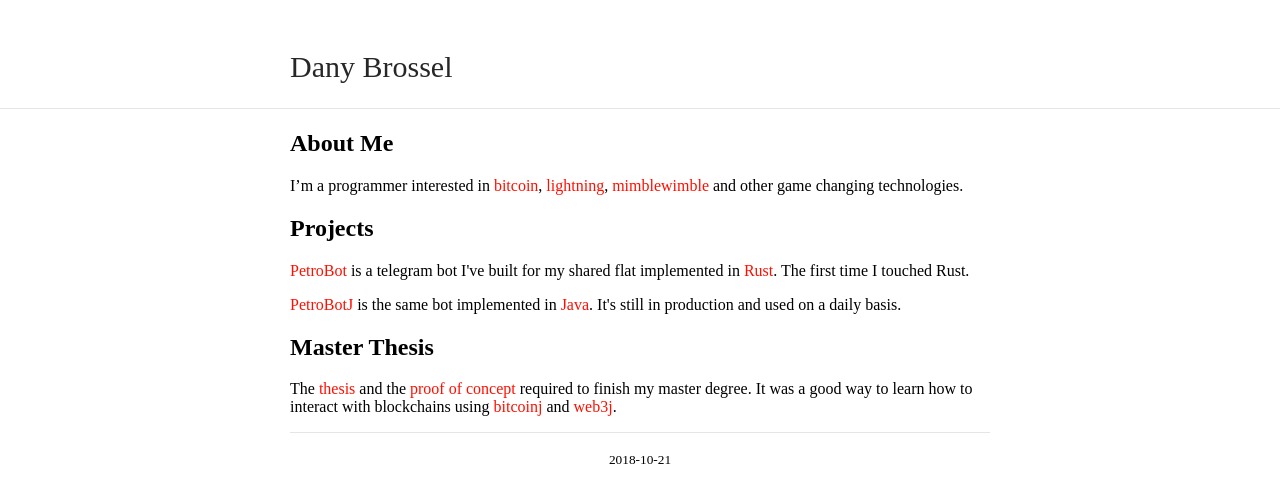
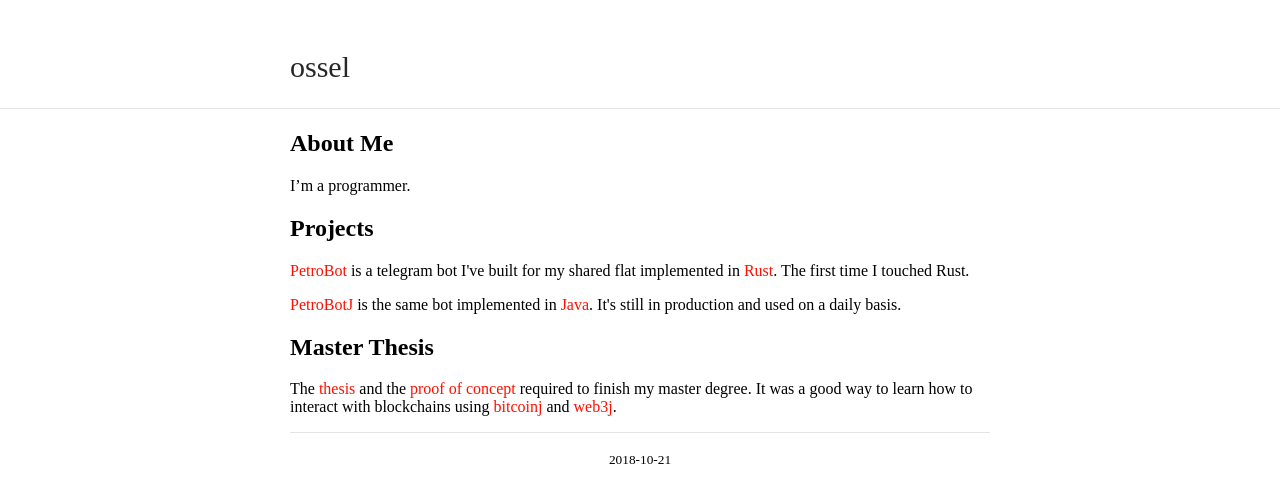
Before and after one commit to ossel/ossel.github.io, a plain HTML site: page index.html in a window 1280 px wide. Drawn offline with Linux system fonts and the light colour scheme; a web font is replaced by a local one.

Commit message:
Update front page

```diff
--- a/index.html
+++ b/index.html
@@ -1,7 +1,7 @@
 <!DOCTYPE html>
 <html lang="en"><head>
 <meta http-equiv="content-type" content="text/html; charset=UTF-8">
-    <title>Dany Brossel</title>
+    <title>ossel</title>
 
     <meta charset="utf-8">
     <meta name="viewport" content="width=device-width, initial-scale=1">
@@ -18,7 +18,7 @@
 <body>
     <div class="wrapper">
         <div class="navbar container">
-            <a id="author-name" class="alignable pull-left" href="">Dany Brossel</a>
+            <a id="author-name" class="alignable pull-left" href="">ossel</a>
             <!--<ul id="navlist" class="alignable pull-right navbar-ul">
                         <li class="alignable pull-left nav-list"><a href="https://ossel.github.io/">Home</a>
 
@@ -44,7 +44,7 @@
 
 <!--<p><img class="profile-picture" src="img/pic.jpg"></p> -->
 
-<p>I’m a programmer interested in <a href="https://github.com/bitcoin/bitcoin">bitcoin</a>, <a href="https://lightning.network/">lightning</a>, <a href="https://github.com/mimblewimble/grin">mimblewimble</a> and other game changing technologies.</p>
+<p>I’m a programmer.</p>
 
 <h2 id="projects">Projects</h2>
 
```
